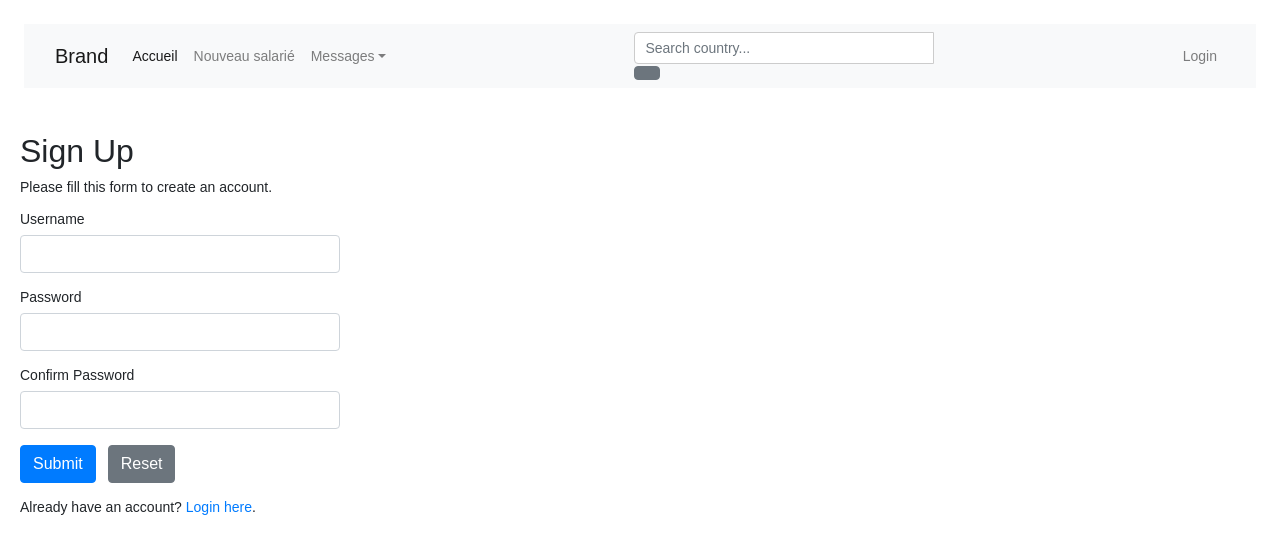
After one commit to edenolam/crudphp, a PHP site: page /register.php in a window 1280 px wide. The commit adds this page. Shown: the top 554 px of the page. Run offline with PHP 8.4, Linux system fonts and the light colour scheme.

Commit message:
register feature

```diff
--- a/css/style.css
+++ b/css/style.css
@@ -1,9 +1,59 @@
+
+body {
+    font: 14px sans-serif;
+}
 
 .wrapper {
     width: 600px;
     margin: 0 auto;
 }
 
+.wrapper_register {
+    width: 360px;
+    padding: 20px;
+}
+
 table tr td:last-child {
     width: 120px;
 }
+
+
+/* Formatting search box */
+.search-box {
+    width: 300px;
+    position: relative;
+    display: inline-block;
+    font-size: 14px;
+}
+
+.search-box input[type="text"] {
+    height: 32px;
+    padding: 5px 10px;
+    border: 1px solid #CCCCCC;
+    font-size: 14px;
+}
+
+.result {
+    position: absolute;
+    z-index: 999;
+    top: 100%;
+    left: 0;
+}
+
+.search-box input[type="text"], .result {
+    width: 100%;
+    box-sizing: border-box;
+}
+
+/* Formatting result items */
+.result p {
+    margin: 0;
+    padding: 7px 10px;
+    border: 1px solid #CCCCCC;
+    border-top: none;
+    cursor: pointer;
+}
+
+.result p:hover {
+    background: #f2f2f2;
+}
--- /dev/null
+++ b/register.php
@@ -0,0 +1,127 @@
+<?php
+
+// Include config file
+require_once "config.php";
+
+// Define variables and initialize with empty values
+$username = $password = $confirm_password = "";
+$username_err = $password_err = $confirm_password_err = "";
+
+// Processing form data when form is submitted
+if($_SERVER["REQUEST_METHOD"] == "POST"){
+
+    // Validate username
+    if(empty(trim($_POST["username"]))){
+        $username_err = "Please enter a username.";
+    } elseif(!preg_match('/^[a-zA-Z0-9_]+$/', trim($_POST["username"]))){
+        $username_err = "Username can only contain letters, numbers, and underscores.";
+    } else{
+        // Prepare a select statement
+        $sql = "SELECT id FROM users WHERE username = :username";
+
+        if($stmt = $pdo->prepare($sql)){
+            // Bind variables to the prepared statement as parameters
+            $stmt->bindParam(":username", $param_username, PDO::PARAM_STR);
+
+            // Set parameters
+            $param_username = trim($_POST["username"]);
+
+            // Attempt to execute the prepared statement
+            if($stmt->execute()){
+                if($stmt->rowCount() == 1){
+                    $username_err = "This username is already taken.";
+                } else{
+                    $username = trim($_POST["username"]);
+                }
+            } else{
+                echo "Oops! Something went wrong. Please try again later.";
+            }
+
+            // Close statement
+            unset($stmt);
+        }
+    }
+
+    // Validate password
+    if(empty(trim($_POST["password"]))){
+        $password_err = "Please enter a password.";
+    } elseif(strlen(trim($_POST["password"])) < 6){
+        $password_err = "Password must have atleast 6 characters.";
+    } else{
+        $password = trim($_POST["password"]);
+    }
+
+    // Validate confirm password
+    if(empty(trim($_POST["confirm_password"]))){
+        $confirm_password_err = "Please confirm password.";
+    } else{
+        $confirm_password = trim($_POST["confirm_password"]);
+        if(empty($password_err) && ($password != $confirm_password)){
+            $confirm_password_err = "Password did not match.";
+        }
+    }
+
+    // Check input errors before inserting in database
+    if(empty($username_err) && empty($password_err) && empty($confirm_password_err)){
+
+        // Prepare an insert statement
+        $sql = "INSERT INTO users (username, password) VALUES (:username, :password)";
+
+        if($stmt = $pdo->prepare($sql)){
+            // Bind variables to the prepared statement as parameters
+            $stmt->bindParam(":username", $param_username, PDO::PARAM_STR);
+            $stmt->bindParam(":password", $param_password, PDO::PARAM_STR);
+
+            // Set parameters
+            $param_username = $username;
+            $param_password = password_hash($password, PASSWORD_DEFAULT); // Creates a password hash
+
+            // Attempt to execute the prepared statement
+            if($stmt->execute()){
+                // Redirect to login page
+                header("location: login.php");
+            } else{
+                echo "Oops! Something went wrong. Please try again later.";
+            }
+
+            // Close statement
+            unset($stmt);
+        }
+    }
+
+    // Close connection
+    unset($pdo);
+}
+
+include "partials/header.php";
+include "partials/navbar.php";
+?>
+<div class="wrapper_register">
+    <h2>Sign Up</h2>
+    <p>Please fill this form to create an account.</p>
+    <form action="<?php echo htmlspecialchars($_SERVER["PHP_SELF"]); ?>" method="post">
+        <div class="form-group">
+            <label>Username</label>
+            <input type="text" name="username" class="form-control <?php echo (!empty($username_err)) ? 'is-invalid' : ''; ?>" value="<?php echo $username; ?>">
+            <span class="invalid-feedback"><?php echo $username_err; ?></span>
+        </div>
+        <div class="form-group">
+            <label>Password</label>
+            <input type="password" name="password" class="form-control <?php echo (!empty($password_err)) ? 'is-invalid' : ''; ?>" value="<?php echo $password; ?>">
+            <span class="invalid-feedback"><?php echo $password_err; ?></span>
+        </div>
+        <div class="form-group">
+            <label>Confirm Password</label>
+            <input type="password" name="confirm_password" class="form-control <?php echo (!empty($confirm_password_err)) ? 'is-invalid' : ''; ?>" value="<?php echo $confirm_password; ?>">
+            <span class="invalid-feedback"><?php echo $confirm_password_err; ?></span>
+        </div>
+        <div class="form-group">
+            <input type="submit" class="btn btn-primary" value="Submit">
+            <input type="reset" class="btn btn-secondary ml-2" value="Reset">
+        </div>
+        <p>Already have an account? <a href="login.php">Login here</a>.</p>
+    </form>
+</div>
+<?php
+include "partials/footer.php";
+?>
```
